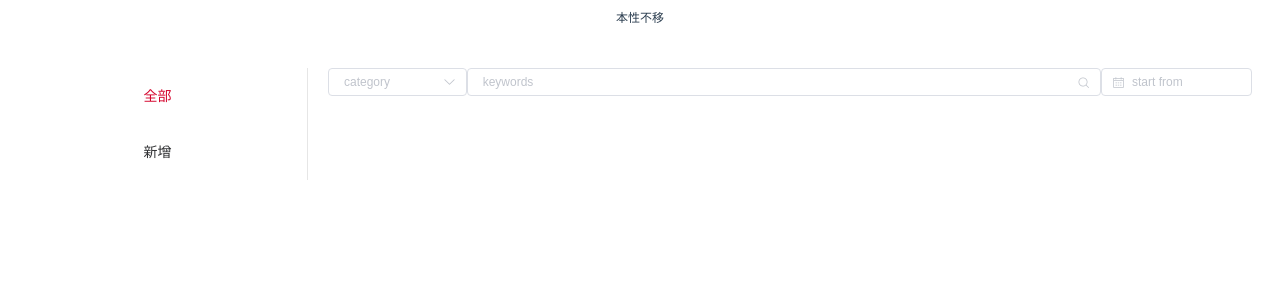
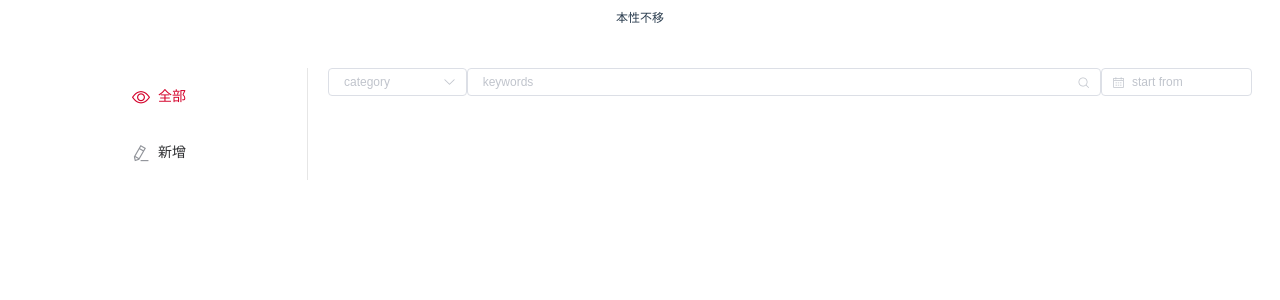
Before and after one commit to sagittaria/stack, a Vue app: page /#/master/post/all in a window 1280 px wide. Shown: the top 300 px of the page. Built offline with nearby package versions, Linux system fonts and the light colour scheme.

Commit message:
resolve vulnerability

```diff
--- a/src/components/master/master.vue
+++ b/src/components/master/master.vue
@@ -6,8 +6,8 @@
         <el-menu :router="true"
           :default-active="activeMenuItem"
           :active="activeMenuItem">
-          <el-menu-item index="/master/post/all">全部</el-menu-item>
-          <el-menu-item index="/master/post/add">新增</el-menu-item>
+          <el-menu-item index="/master/post/all"><i class="el-icon-view"></i>全部</el-menu-item>
+          <el-menu-item index="/master/post/add"><i class="el-icon-edit"></i>新增</el-menu-item>
         </el-menu>
       </el-aside>
       <el-main><router-view/></el-main>
```
Also changed, not shown: 1 other file (tests, documents, lock files or other folders).
